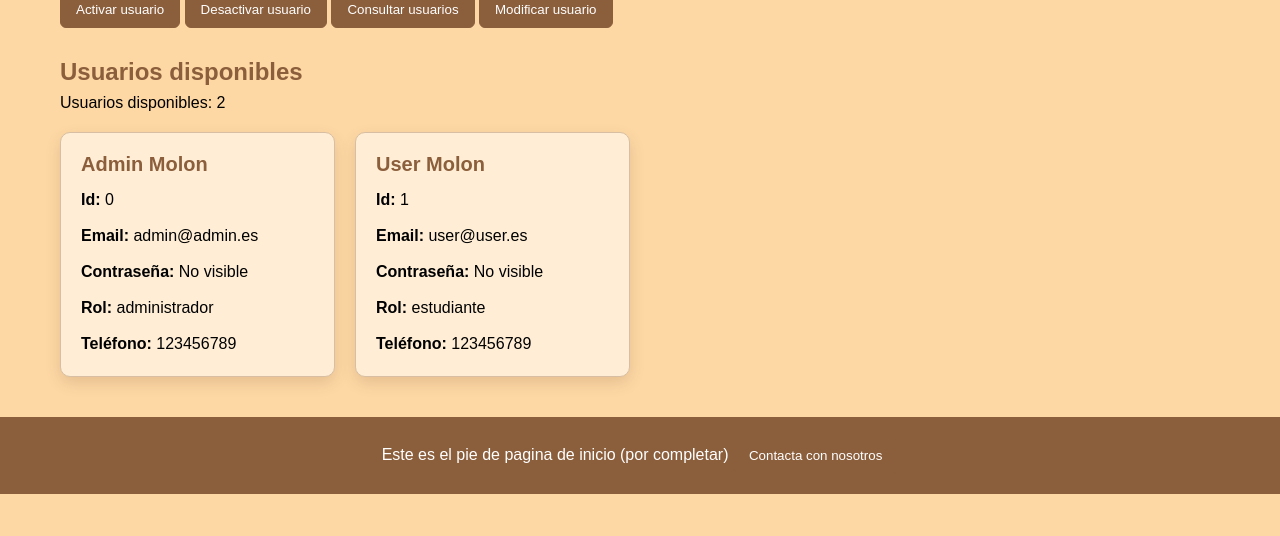
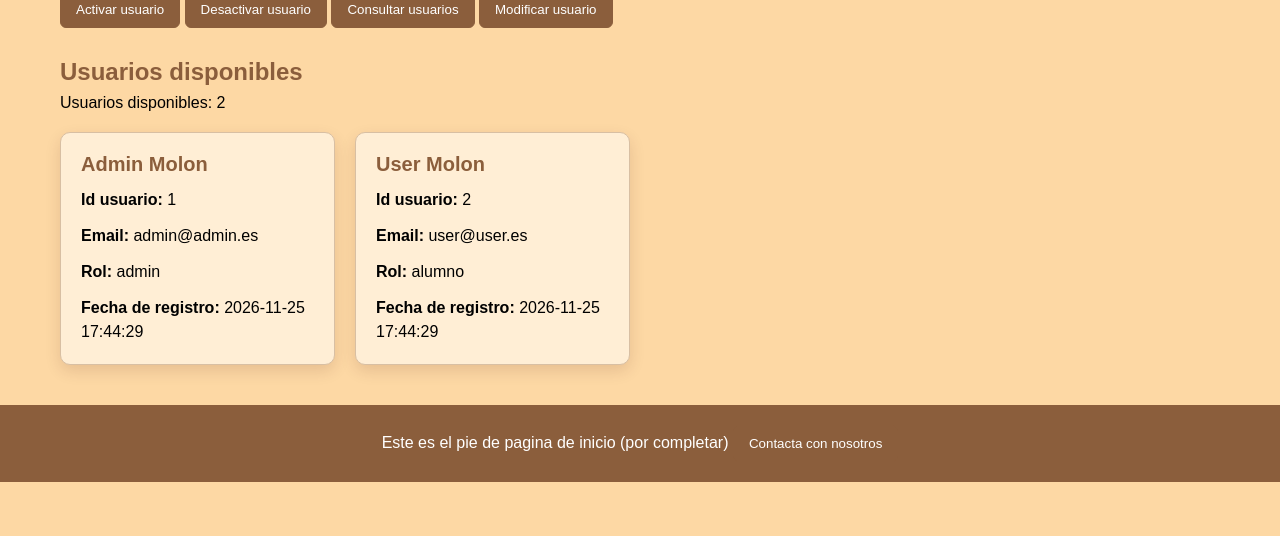
Before and after one commit to MarmanCreator/Practica_AW, a Node server app: page /gestiones_administrador/gestion_usuarios.html in a window 1280 px wide. Shown: the part 264-800 px from the top of the page. Run offline with Node 20, Linux system fonts and the light colour scheme.

Commit message:
Todo lo relacionado con los usuarios tambien cambiado
Habria que comprobar que todo funciona correctamente pero en principio ya lo tenemos todo igual a lo que hay en la base de datos (lo que son las variables que contiene cada tabla)

```diff
--- a/public/js/gestion_usuarios.js
+++ b/public/js/gestion_usuarios.js
@@ -1,51 +1,42 @@
-
-
-
 const usuariosGuardados = localStorage.getItem("usuarios");
-
 const usuarios = usuariosGuardados
-    ? JSON.parse(usuariosGuardados)
+    ? JSON.parse(usuariosGuardados).map(normalizarUsuario)
     : [
         {
-            id: 0,
-            nombre: "Admin",
-            apellido: "Molon",
+            id_usuario: 1,
+            nombre: "Admin Molon",
             email: "admin@admin.es",
             password: "1234",
-            rol: "administrador",
-            telefono: "123456789",
-            activo: true
+            rol: "admin",
+            fecha_registro: fechaHoraActual(),
+            activo: 1
         },
         {
-            id: 1,
-            nombre: "User",
-            apellido: "Molon",
+            id_usuario: 2,
+            nombre: "User Molon",
             email: "user@user.es",
             password: "1234",
-            rol: "estudiante",
-            telefono: "123456789",
-            activo: true
+            rol: "alumno",
+            fecha_registro: fechaHoraActual(),
+            activo: 1
         }
-];
+    ];
 
 localStorage.setItem("usuarios", JSON.stringify(usuarios));
 
 const usuarioSesionGuardado = sessionStorage.getItem("usuarioActivo");
 const usuarioSesionActual = usuarioSesionGuardado
-    ? JSON.parse(usuarioSesionGuardado)
+    ? normalizarUsuario(JSON.parse(usuarioSesionGuardado), 0)
     : null;
-
 
 const selectUsuarioEliminado = document.getElementById("id_usuario_eliminado");
 
 if (selectUsuarioEliminado) {
-    for (let i = 0; i < usuarios.length; i++) {
-        const user = usuarios[i];
-
-        if (!user.activo) {
+    for (const user of usuarios) {
+        if (user.activo === 0) {
             const opcion = document.createElement("option");
-            opcion.value = user.id;
-            opcion.textContent = `${user.nombre} ${user.apellido || ""}`.trim();
+            opcion.value = user.id_usuario;
+            opcion.textContent = `${user.nombre} (${user.id_usuario})`;
             selectUsuarioEliminado.appendChild(opcion);
         }
     }
@@ -54,196 +45,141 @@ if (selectUsuarioEliminado) {
 const selectUsuarioActivo = document.getElementById("id_usuario_activo");
 
 if (selectUsuarioActivo) {
-    for (let i = 0; i < usuarios.length; i++) {
-        const user = usuarios[i];
-        const esFormularioDesactivar =
-            document.getElementById("desactivar_usuario") !== null;
+    const esFormularioDesactivar =
+        document.getElementById("desactivar_usuario") !== null;
+
+    for (const user of usuarios) {
         const esUsuarioSesion =
-            usuarioSesionActual && user.id === usuarioSesionActual.id;
+            usuarioSesionActual &&
+            user.id_usuario === usuarioSesionActual.id_usuario;
 
-        if (user.activo &&
-            (!esFormularioDesactivar || !esUsuarioSesion)) {
+        if (user.activo === 1 && (!esFormularioDesactivar || !esUsuarioSesion)) {
             const opcion = document.createElement("option");
-            opcion.value = user.id;
-            opcion.textContent = `${user.nombre} ${user.apellido || ""}`.trim();
+            opcion.value = user.id_usuario;
+            opcion.textContent = `${user.nombre} (${user.id_usuario})`;
             selectUsuarioActivo.appendChild(opcion);
         }
     }
 }
 
-const formulario_activar_usuario = document.getElementById("activar_usuario");
-if (formulario_activar_usuario) {
-    formulario_activar_usuario.addEventListener("submit", function (event) {
+const formularioActivarUsuario = document.getElementById("activar_usuario");
+if (formularioActivarUsuario) {
+    formularioActivarUsuario.addEventListener("submit", event => {
         event.preventDefault();
         const id = Number(document.getElementById("id_usuario_eliminado").value);
-        const usuarioExiste = usuarios.some(usuario => usuario.id === id && !usuario.activo);
-        if (!Number.isInteger(id) || !usuarioExiste) {
+        const usuario = usuarios.find(user =>
+            user.id_usuario === id && user.activo === 0
+        );
+
+        if (!Number.isInteger(id) || !usuario) {
             alert("No existe ningún usuario con ese ID o ya está activo.");
             return;
         }
-        ActivarUsuario(id);
-        localStorage.setItem("usuarios", JSON.stringify(usuarios));
+
+        usuario.activo = 1;
+        guardarUsuarios();
         window.location.href = "/gestiones_administrador/gestion_usuarios.html";
     });
 }
-function ActivarUsuario(id) {
-    usuarios.find(usuario => usuario.id === id).activo = true;
-}
 
-const formulario_desactivar_usuario = document.getElementById("desactivar_usuario");
-if (formulario_desactivar_usuario) {
-    formulario_desactivar_usuario.addEventListener("submit", function (event) {
+const formularioDesactivarUsuario = document.getElementById("desactivar_usuario");
+if (formularioDesactivarUsuario) {
+    formularioDesactivarUsuario.addEventListener("submit", event => {
         event.preventDefault();
         const id = Number(document.getElementById("id_usuario_activo").value);
-        const usuarioExiste = usuarios.some(usuario => usuario.id === id && usuario.activo);
-        const esUsuarioActual = usuarioSesionActual && id === usuarioSesionActual.id;
+        const usuario = usuarios.find(user =>
+            user.id_usuario === id && user.activo === 1
+        );
+        const esUsuarioActual =
+            usuarioSesionActual && id === usuarioSesionActual.id_usuario;
+
         if (esUsuarioActual) {
             alert("No puedes desactivar el usuario que tiene la sesión actual.");
             return;
         }
-        if (!Number.isInteger(id) || !usuarioExiste) {
+        if (!Number.isInteger(id) || !usuario) {
             alert("No existe ningún usuario con ese ID o ya está inactivo.");
             return;
         }
-        DesactivarUsuario(id);
-        localStorage.setItem("usuarios", JSON.stringify(usuarios));
+
+        usuario.activo = 0;
+        guardarUsuarios();
         window.location.href = "/gestiones_administrador/gestion_usuarios.html";
     });
 }
-function DesactivarUsuario(id) {
-    usuarios.find(usuario => usuario.id === id).activo = false;
-}
 
-const formulario_modificar_usuario = document.getElementById("modificar_usuario");
-if (formulario_modificar_usuario) {
-    formulario_modificar_usuario.addEventListener("submit", function (event) {
+const formularioModificarUsuario = document.getElementById("modificar_usuario");
+if (formularioModificarUsuario) {
+    formularioModificarUsuario.addEventListener("submit", event => {
         event.preventDefault();
-        // 1. LECTURA Y SANITIZACIÓN
+
         const idIntroducido = document.getElementById("id_usuario_activo").value.trim();
-        const nombreIntroducido = sanitizarEntrada(document.getElementById("nombre").value.trim());
-        const apellidoIntroducido = sanitizarEntrada(document.getElementById("apellido").value.trim());
-        const emailIntroducido = sanitizarEntrada(document.getElementById("email").value.trim());
+        const nombreIntroducido = document.getElementById("nombre").value.trim();
+        const emailIntroducido = document.getElementById("email").value.trim().toLowerCase();
+        const passwordIntroducida = document.getElementById("password").value;
+        const rolIntroducido = document.getElementById("rol").value;
 
-        const contraseñaIntroducida = document.getElementById("password").value;
-
-        const rolIntroducido = sanitizarEntrada(document.getElementById("rol").value.trim());
-        const telefonoIntroducido = document.getElementById("telefono").value.trim();
-
-        // 2. VALIDACIONES DE SEGURIDAD (REGEX Y EXISTENCIA)
         const regexNumeros = /^\d+$/;
         const regexLetras = /^[a-zA-ZáéíóúÁÉÍÓÚñÑ\s]+$/;
         const regexEmail = /^[a-zA-Z0-9._-]+@[a-zA-Z0-9.-]+\.[a-zA-Z]{2,}$/;
-        const regexTelefono = /^[\d\s]+$/;
 
-        // Validamos el ID estrictamente
         if (!regexNumeros.test(idIntroducido)) {
             alert("Error: El ID del usuario debe ser un número entero positivo.");
             return;
         }
 
         const id = Number(idIntroducido);
-        // Buscamos el usuario UNA sola vez (más eficiente)
-        const usuario = usuarios.find(u => u.id === id);
+        const usuario = usuarios.find(user => user.id_usuario === id);
 
-        if (!usuario || !usuario.activo) {
+        if (!usuario || usuario.activo !== 1) {
             alert("No existe ningún usuario activo con ese ID.");
             return;
         }
-
-        // Validamos campos de texto (Solo si escriben algo nuevo)
-        if ((nombreIntroducido !== "" && !regexLetras.test(nombreIntroducido)) ||
-            (apellidoIntroducido !== "" && !regexLetras.test(apellidoIntroducido))) {
-            alert("Error: En los campos de nombre y apellido solo están permitidas letras y espacios.");
+        if (nombreIntroducido !== "" && !regexLetras.test(nombreIntroducido)) {
+            alert("Error: El nombre solo puede contener letras y espacios.");
             return;
         }
-
-        // Validamos datos de contacto (Solo si escriben algo nuevo)
         if (emailIntroducido !== "" && !regexEmail.test(emailIntroducido)) {
             alert("Error: El formato del correo electrónico no es válido.");
             return;
         }
-
-
-        if (telefonoIntroducido !== "" && !regexTelefono.test(telefonoIntroducido)) {
-            alert("Error: El teléfono solo puede contener números y espacios.");
+        if (rolIntroducido !== "" && !["admin", "alumno"].includes(rolIntroducido)) {
+            alert("Error: El rol introducido no es válido.");
             return;
-
         }
 
-        // Validación del rol (evitar que se inventen roles inyectando código)
-        const rolesValidos = ["administrador", "docente", "estudiante"];
-        if (rolIntroducido !== "" && !rolesValidos.includes(rolIntroducido.toLowerCase())) {
-             alert("Error: El rol introducido no es válido.");
-             return;
-        }
+        if (nombreIntroducido !== "") usuario.nombre = nombreIntroducido;
+        if (emailIntroducido !== "") usuario.email = emailIntroducido;
+        if (passwordIntroducida !== "") usuario.password = passwordIntroducida;
+        if (rolIntroducido !== "") usuario.rol = rolIntroducido;
 
-
-        // 3. ASIGNACIÓN DE VALORES (Mantenemos los antiguos, o pisamos con los nuevos)
-        let nombre = usuario.nombre;
-        if (nombreIntroducido !== "") nombre = nombreIntroducido;
-
-        let apellido = usuario.apellido;
-        if (apellidoIntroducido !== "") apellido = apellidoIntroducido;
-
-        let email = usuario.email;
-        if (emailIntroducido !== "") email = emailIntroducido;
-
-        let contraseña = usuario.password || usuario.contraseña; // Por si lo tienes guardado como password o contraseña
-        if (contraseñaIntroducida !== "") contraseña = contraseñaIntroducida;
-
-        let rol = usuario.rol;
-        if (rolIntroducido !== "") rol = rolIntroducido;
-
-        let telefono = usuario.telefono;
-        if (telefonoIntroducido !== "") telefono = telefonoIntroducido;
-
-        // 4. GUARDADO Y REDIRECCIÓN
-        modificarUsuario(id, nombre, apellido, email, contraseña, rol, telefono);
-
-        localStorage.setItem("usuarios", JSON.stringify(usuarios));
+        guardarUsuarios();
         window.location.href = "/gestiones_administrador/gestion_usuarios.html";
     });
 }
-function modificarUsuario(id, nombre, apellido, email, password, rol, telefono) {
-    const usuario = usuarios.find(usuario => usuario.id === id);
-    if (usuario) {
-        usuario.nombre = nombre;
-        usuario.apellido = apellido;
-        usuario.email = email;
-        usuario.password = password;
-        usuario.rol = rol;
-        usuario.telefono = telefono;
-    }
-}
 
-
-const contenedorTarjetas = document.querySelector('.tarjetas');
+const contenedorTarjetas = document.querySelector(".tarjetas");
 
 if (contenedorTarjetas) {
     const fragmento = document.createDocumentFragment();
+    const tituloUsuarios = document.createElement("h3");
+    tituloUsuarios.textContent = "Usuarios disponibles";
 
-    const tituloUsuarios = document.createElement('h3');
-    tituloUsuarios.textContent = 'Usuarios disponibles';
+    const usuariosActivos = usuarios.filter(usuario => usuario.activo === 1);
+    const totalUsuarios = document.createElement("p");
+    totalUsuarios.className = "total-cursos";
+    totalUsuarios.textContent = "Usuarios disponibles: " + usuariosActivos.length;
 
-    const totalUsuarios = document.createElement('p');
-    totalUsuarios.className = 'total-cursos';
-    const usuariosActivos = usuarios.filter(usuario => usuario.activo);
-    totalUsuarios.textContent = 'Usuarios disponibles: ' + usuariosActivos.length;
-
-    for (let i = 0; i < usuariosActivos.length; i++) {
-        const usuarioActual = usuariosActivos[i];
-        const card = document.createElement('article');
-        card.className = 'tarjeta';
-
+    for (const usuario of usuariosActivos) {
+        const card = document.createElement("article");
+        card.className = "tarjeta";
         card.innerHTML = `
-            <h4>${usuarioActual.nombre} ${usuarioActual.apellido}</h4>
-            <p><strong>Id:</strong> ${usuarioActual.id}</p>
-            <p><strong>Email:</strong> ${usuarioActual.email}</p>
-            <p><strong>Contraseña:</strong> ${"No visible"}</p>
-            <p><strong>Rol:</strong> ${usuarioActual.rol}</p>
-            <p><strong>Teléfono:</strong> ${usuarioActual.telefono}</p>
+            <h4>${sanitizarEntrada(usuario.nombre)}</h4>
+            <p><strong>Id usuario:</strong> ${usuario.id_usuario}</p>
+            <p><strong>Email:</strong> ${sanitizarEntrada(usuario.email)}</p>
+            <p><strong>Rol:</strong> ${sanitizarEntrada(usuario.rol)}</p>
+            <p><strong>Fecha de registro:</strong> ${sanitizarEntrada(usuario.fecha_registro)}</p>
         `;
-
         fragmento.appendChild(card);
     }
 
@@ -251,10 +187,40 @@ if (contenedorTarjetas) {
     contenedorTarjetas.prepend(tituloUsuarios, totalUsuarios);
 }
 
+function normalizarUsuario(usuario, indice) {
+    const rol = usuario.rol === "administrador"
+        ? "admin"
+        : usuario.rol === "estudiante"
+            ? "alumno"
+            : usuario.rol;
+    const nombre = [usuario.nombre, usuario.apellido]
+        .filter(Boolean)
+        .join(" ")
+        .trim();
 
-// Función para neutralizar etiquetas HTML y evitar inyecciones XSS
+    return {
+        id_usuario: Number(usuario.id_usuario ?? usuario.id ?? indice + 1),
+        nombre: nombre,
+        email: usuario.email || "",
+        password: usuario.password || usuario.contraseña || "",
+        rol: ["alumno", "admin"].includes(rol) ? rol : "alumno",
+        fecha_registro: usuario.fecha_registro || fechaHoraActual(),
+        activo: usuario.activo === false || Number(usuario.activo) === 0 ? 0 : 1
+    };
+}
+
+function guardarUsuarios() {
+    localStorage.setItem("usuarios", JSON.stringify(usuarios));
+}
+
+function fechaHoraActual() {
+    const ahora = new Date();
+    const fechaLocal = new Date(ahora.getTime() - ahora.getTimezoneOffset() * 60000);
+    return fechaLocal.toISOString().slice(0, 19).replace("T", " ");
+}
+
 function sanitizarEntrada(texto) {
-    return texto
+    return String(texto)
         .replace(/&/g, "&amp;")
         .replace(/</g, "&lt;")
         .replace(/>/g, "&gt;")
--- a/public/js/sesion.js
+++ b/public/js/sesion.js
@@ -24,7 +24,36 @@ document.addEventListener("DOMContentLoaded", () => {
     */
 
     if (usuarioGuardado) {
-        usuarioActivo = JSON.parse(usuarioGuardado);
+        const usuarioGuardadoActual = JSON.parse(usuarioGuardado);
+        const rolGuardado = usuarioGuardadoActual.rol === "administrador"
+            ? "admin"
+            : usuarioGuardadoActual.rol === "estudiante"
+                ? "alumno"
+                : usuarioGuardadoActual.rol;
+        const nombre = [usuarioGuardadoActual.nombre, usuarioGuardadoActual.apellido]
+            .filter(Boolean)
+            .join(" ")
+            .trim();
+
+        usuarioActivo = {
+            id_usuario: Number(usuarioGuardadoActual.id_usuario ?? usuarioGuardadoActual.id),
+            nombre: nombre,
+            email: usuarioGuardadoActual.email || "",
+            rol: ["alumno", "admin"].includes(rolGuardado) ? rolGuardado : "alumno",
+            fecha_registro: usuarioGuardadoActual.fecha_registro || "",
+            activo: usuarioGuardadoActual.activo === false ||
+                Number(usuarioGuardadoActual.activo) === 0
+                ? 0
+                : 1
+        };
+        sessionStorage.setItem("usuarioActivo", JSON.stringify(usuarioActivo));
+
+        if (usuarioActivo.activo === 0) {
+            sessionStorage.removeItem("usuarioActivo");
+            alert("Tu usuario está desactivado. Contacta con un administrador.");
+            window.location.href = "/inicio_sesion.html";
+            return;
+        }
     }
 
     // 2. SEGURIDAD: Protección de rutas
@@ -44,7 +73,7 @@ document.addEventListener("DOMContentLoaded", () => {
         return;
     }
 
-    if (usuarioActivo && usuarioActivo.rol !== "administrador" && rutaActual.includes("/administracion.html")) {
+    if (usuarioActivo && usuarioActivo.rol !== "admin" && rutaActual.includes("/administracion.html")) {
         alert("Acceso denegado: No tienes permisos de administrador.");
         window.location.href = "/menu_inicio.html";
         return;
@@ -116,7 +145,7 @@ document.addEventListener("DOMContentLoaded", () => {
                 ocultarElemento();
             }
             // Si es estudiante, ocultar el botón de administración
-            if (usuarioActivo.rol === "estudiante" && href.includes("/administracion.html")) {
+            if (usuarioActivo.rol === "alumno" && href.includes("/administracion.html")) {
                 ocultarElemento();
             }
 
```
Also changed, not shown: public/js/gestion_cursos.js (+24 -5 lines), public/js/gestion_matriculas.js (+44 -18 lines), public/js/inicio_sesion.js (+21 -16 lines), public/js/registro_usuarios.js (+58 -28 lines), views/crud/modificar_usuario.html (+2 -8 lines), views/registro.html (+2 -8 lines).
